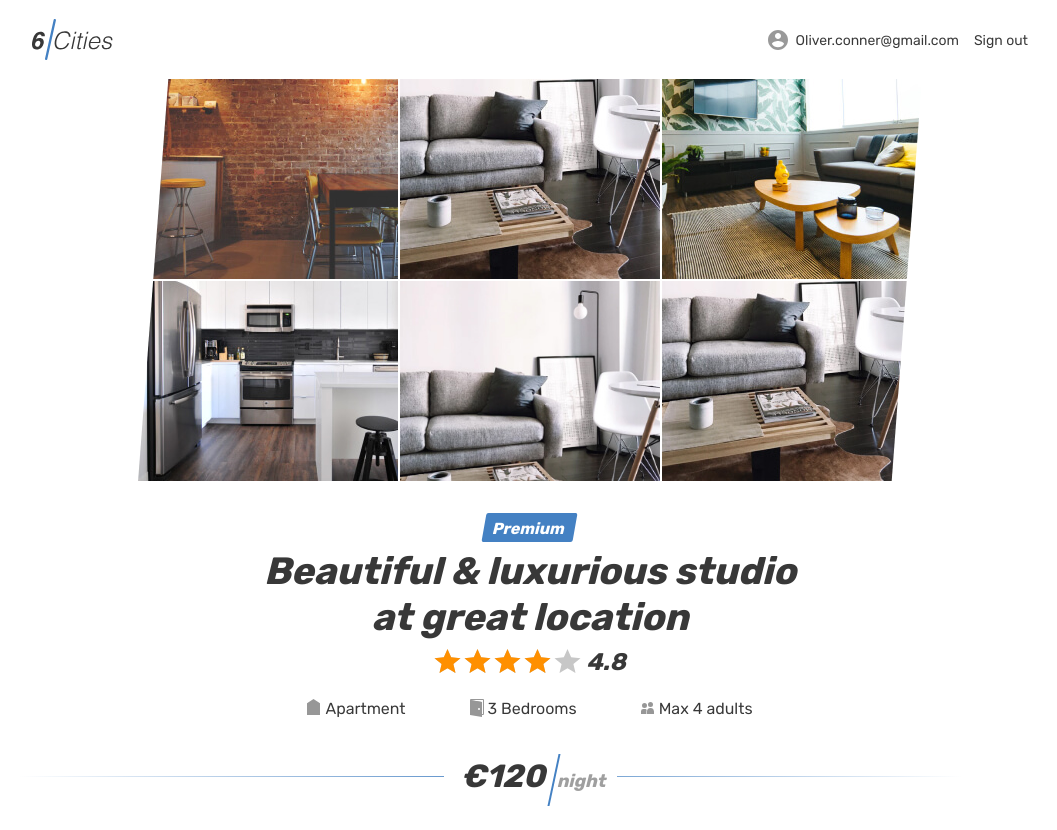
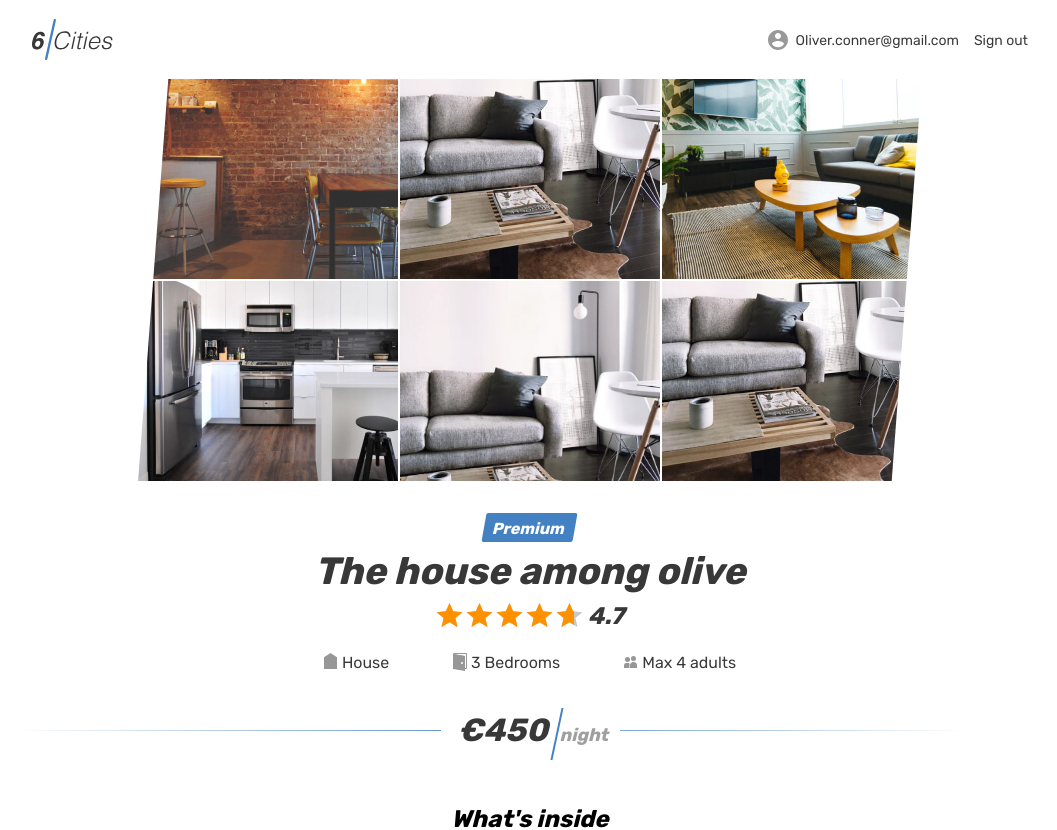
Before and after one commit to VadimCpp/six-cities, a React (Create React App) app in the folder project/: page /offer/1 in a window 1280 px wide. Shown: the top 830 px of the page, without its empty margins (110-1167 px from the left). Built offline with nearby package versions, Linux system fonts and the light colour scheme.

Commit message:
Render offer details in RoomScreen

```diff
--- a/project/src/components/room-screen/room-screen.jsx
+++ b/project/src/components/room-screen/room-screen.jsx
@@ -1,6 +1,12 @@
 import React from 'react';
 import { Link, useParams } from 'react-router-dom';
 import PropTypes from 'prop-types';
+
+// TODO: move to utils
+// https://stackoverflow.com/a/1026087/1775459
+function capitalizeFirstLetter(string) {
+  return string.charAt(0).toUpperCase() + string.slice(1);
+}
 
 function RoomScreen({offers}) {
   const { id } = useParams();
@@ -71,7 +77,7 @@ function RoomScreen({offers}) {
               </div>
               <div className="property__name-wrapper">
                 <h1 className="property__name">
-                  Beautiful &amp; luxurious studio at great location
+                  {offer.title}
                 </h1>
                 <button className="property__bookmark-button button" type="button">
                   <svg className="property__bookmark-icon" width="31" height="33">
@@ -82,14 +88,14 @@ function RoomScreen({offers}) {
               </div>
               <div className="property__rating rating">
                 <div className="property__stars rating__stars">
-                  <span style={{ width: '80%' }}></span>
+                  <span style={{ width: `${offer.rating / 5 * 100}%` }}></span>
                   <span className="visually-hidden">Rating</span>
                 </div>
-                <span className="property__rating-value rating__value">4.8</span>
+                <span className="property__rating-value rating__value">{offer.rating}</span>
               </div>
               <ul className="property__features">
                 <li className="property__feature property__feature--entire">
-                  Apartment
+                  {capitalizeFirstLetter(offer.type)}
                 </li>
                 <li className="property__feature property__feature--bedrooms">
                   3 Bedrooms
@@ -99,7 +105,7 @@ function RoomScreen({offers}) {
                 </li>
               </ul>
               <div className="property__price">
-                <b className="property__price-value">&euro;120</b>
+                <b className="property__price-value">&euro;{offer.price}</b>
                 <span className="property__price-text">&nbsp;night</span>
               </div>
               <div className="property__inside">
@@ -344,10 +350,10 @@ function RoomScreen({offers}) {
   );
 }
 
+// TODO: display other attributes
 RoomScreen.propTypes = {
   offers: PropTypes.arrayOf(PropTypes.shape({
     id: PropTypes.number.isRequired,
-    preview: PropTypes.string.isRequired,
     price: PropTypes.number.isRequired,
     rating: PropTypes.number.isRequired,
     title: PropTypes.string.isRequired,
```
